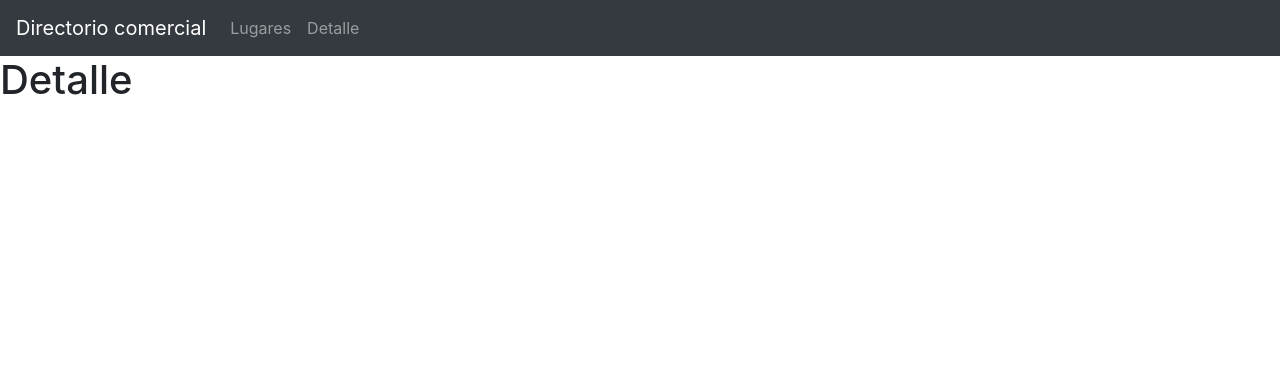
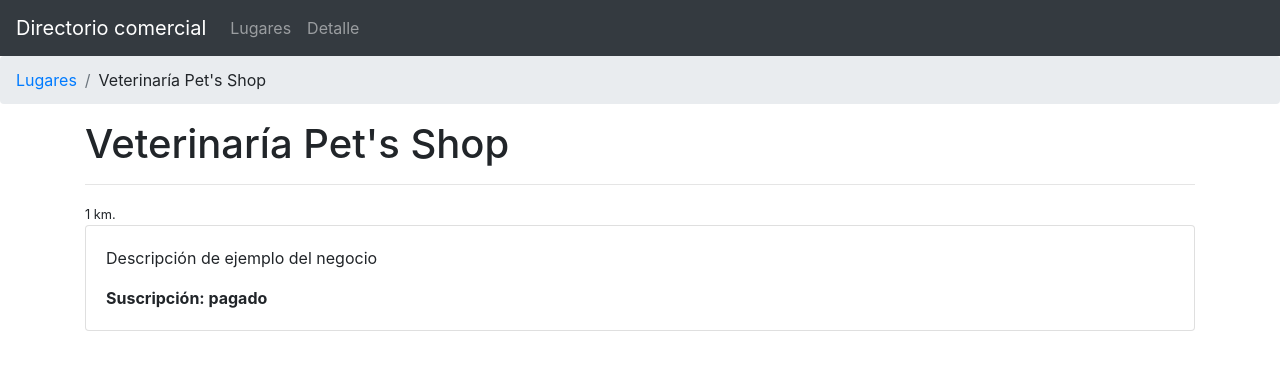
Before and after one commit to gfloresm91/directorio-comercial-angular, an Angular app: page /detalle/1 in a window 1280 px wide. Shown: the top 370 px of the page. Built offline with nearby package versions, Linux system fonts and the light colour scheme; no server answers; what @agm/core would draw is missing.

Commit message:
Se agrega vista para la página de detalle

```diff
--- a/src/app/detalle/detalle.component.html
+++ b/src/app/detalle/detalle.component.html
@@ -1 +1,21 @@
-<h1>Detalle</h1>
+<nav class="breadcrumb">
+  <a class="breadcrumb-item" routerLink="/lugares">Lugares</a>
+  <a class="breadcrumb-item">{{ lugar.nombre }}</a>
+</nav>
+
+<div class="container">
+  <h1>{{ lugar.nombre }}</h1>
+
+  <hr>
+
+  <small>{{ lugar.distancia }} km.</small>
+
+  <br>
+
+  <div class="card">
+    <div class="card-body">
+      <p class="card-text">{{ lugar.descripcion }}</p>
+      <b>Suscripción: {{ lugar.plan }}</b>
+    </div>
+  </div>
+</div>
--- a/src/app/detalle/detalle.component.ts
+++ b/src/app/detalle/detalle.component.ts
@@ -6,8 +6,44 @@ import { ActivatedRoute } from '@angular/router';
   templateUrl: './detalle.component.html'
 })
 export class DetalleComponent {
+  lugares: any = [
+    {
+      id: 1,
+      plan: 'pagado',
+      cercania: 1,
+      distancia: 1,
+      activo: true,
+      nombre: 'Veterinaría Pet\'s Shop',
+      descripcion: 'Descripción de ejemplo del negocio'
+    },
+    {
+      id: 2,
+      plan: 'gratuito',
+      cercania: 2,
+      distancia: 5,
+      activo: false,
+      nombre: 'Restaurant Subterra',
+      descripcion: 'Descripción de ejemplo del negocio'
+    },
+    {
+      id: 3,
+      plan: 'gratuito',
+      cercania: 3,
+      distancia: 10,
+      activo: true,
+      nombre: 'Minería Chifón del Diablo',
+      descripcion: 'Descripción de ejemplo del negocio'
+    },
+  ];
+
+  id = null;
+  lugar: any = {};
   constructor(private route: ActivatedRoute) {
-    console.log(this.route.snapshot.params[`id`]);
-    console.log(this.route.snapshot.queryParams[`action`]);
+    this.id = this.route.snapshot.params[`id`];
+    this.lugar = this.buscarLugar();
+  }
+
+  buscarLugar() {
+    return this.lugares.find((lugar) => lugar.id.toString() === this.id) || null;
   }
 }
```
